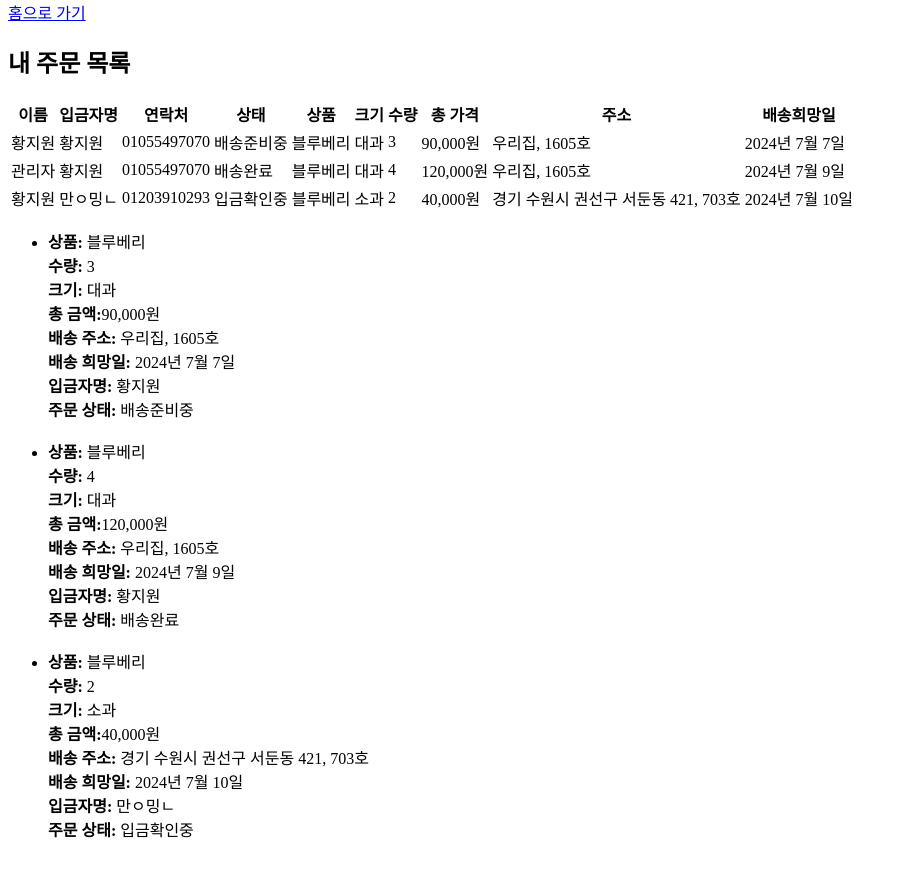
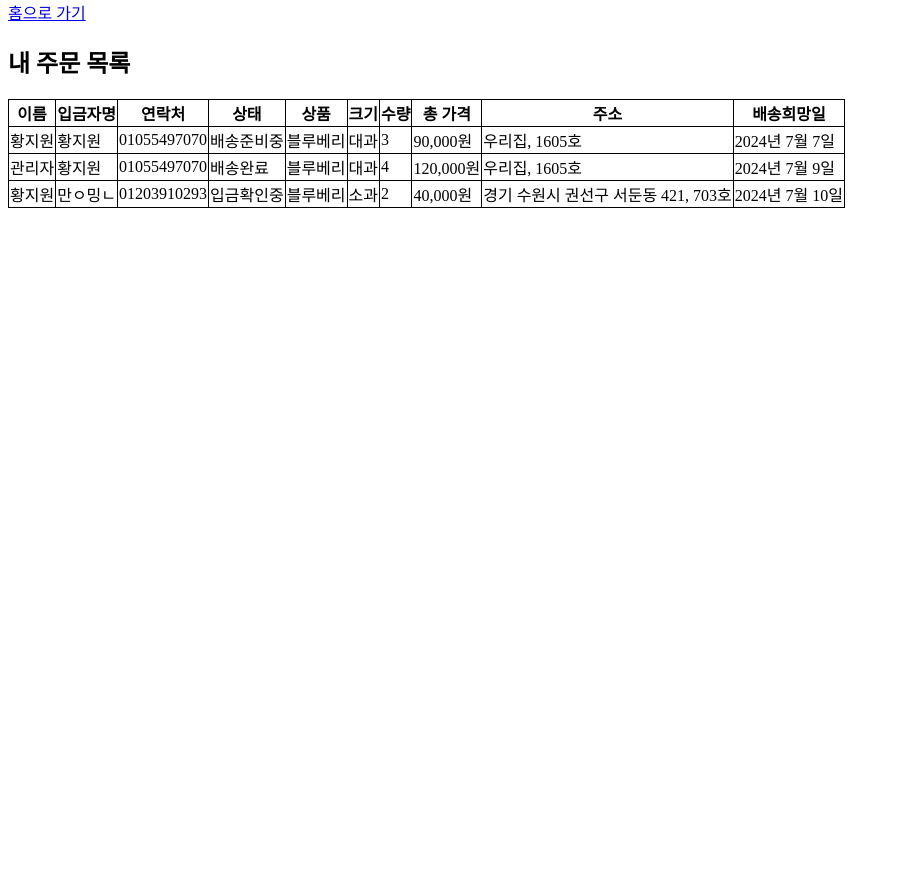
Before and after one commit to JiwonHwang01/Blueberry, a Django app: page /orders/list/ in a window 1280 px wide. Shown: the part 141-1016 px from the top of the page, without its empty margins (0-906 px from the left). After the commit the page ends 349 px from the top, so only its background shows below. Run offline with Django 4.2, Linux system fonts and the light colour scheme; a user stored in the database is signed in; data comes from the database, SQL or seed files in the repository.

Commit message:
[refactor] 사용자 편의 개선

```diff
--- a/orders/templates/orders/order_list.html
+++ b/orders/templates/orders/order_list.html
@@ -3,6 +3,12 @@
 {% block content %}
 <a href="{% url 'home' %}">홈으로 가기</a>
 <h2>내 주문 목록</h2>
+<style>
+    table, th, td, tr{
+        border: 1px solid;
+        border-collapse: collapse;
+    }
+</style>
 <table>
     <thead>
         <tr>
@@ -35,19 +41,5 @@
         {% endfor %}
     </tbody>
 </table>
-<ul>
-    {% for order in orders %}
-        <li>
-            <strong>상품:</strong> {{ order.item.name }}<br>
-            <strong>수량:</strong> {{ order.quantity }}<br>
-            <strong>크기:</strong> {{ order.get_size_display }}<br>
-            <strong>총 금액:</strong>{{ order.total_price}}원<br>
-            <strong>배송 주소:</strong> {{ order.address }}, {{order.detail_address}}<br>
-            <strong>배송 희망일:</strong> {{ order.preferred_delivery_date }}<br>
-            <strong>입금자명:</strong> {{ order.depositor_name }}<br>
-            <strong>주문 상태:</strong> {{ order.get_status_display }}<br><br>
-        </li>
-    {% endfor %}
-</ul>
 
 {% endblock %}
```
